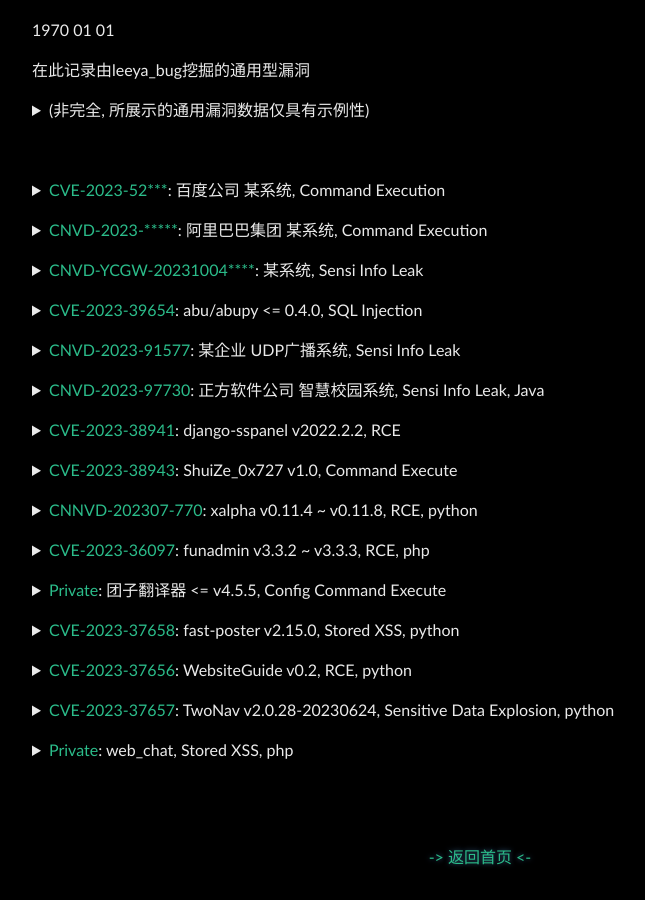
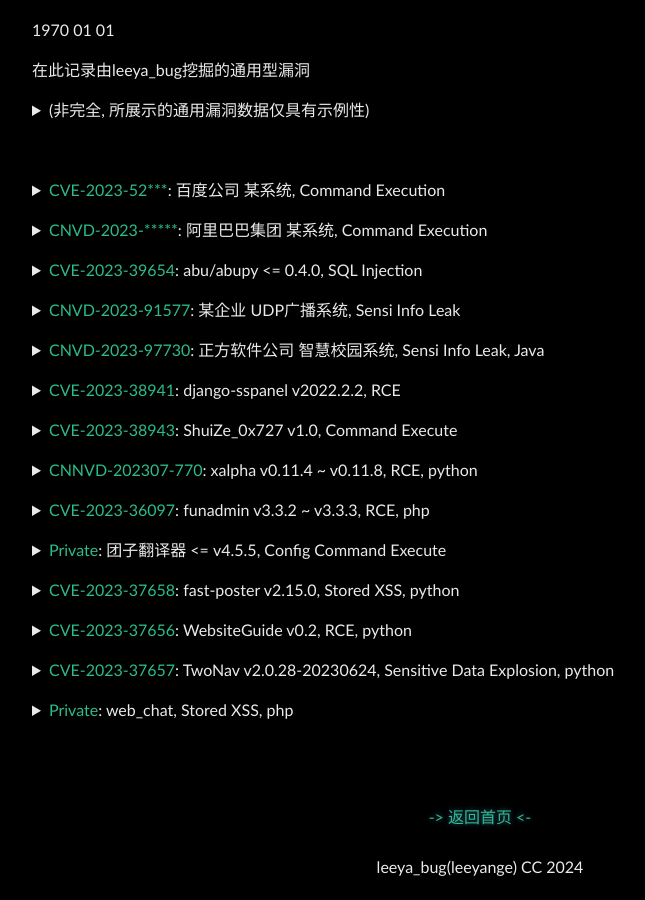
Before and after one commit to Leeyangee/leeyangee.github.io, a Jekyll site: the page built from _posts/1970-01-01-Common-Record.md, in a window 1280 px wide and 900 px high, scrolled down 512 px. Shown: the whole window, without its empty margins (160-805 px from the left). Built offline with Jekyll 4.4.1, drawn with Linux system fonts in a browser that asks for light colours.

Commit message:
Update 1970-01-01-Common-Record.md

```diff
--- a/_posts/1970-01-01-Common-Record.md
+++ b/_posts/1970-01-01-Common-Record.md
@@ -24,13 +24,6 @@
       <summary><font color="#2bbc8a">CNVD-2023-*****</font>: 阿里巴巴集团 某系统, Command Execution</summary>
       <pre><code>
 请关注厂商修复信息：<a id="rep">https://www.alibaba.com/</a>
-      </code></pre>
-</details><p></p>
-
-<details>
-      <summary><font color="#2bbc8a">CNVD-YCGW-20231004****</font>: 某系统, Sensi Info Leak</summary>
-      <pre><code>
-根据相关法律法规，漏洞细节暂不公开
       </code></pre>
 </details><p></p>
 
```
